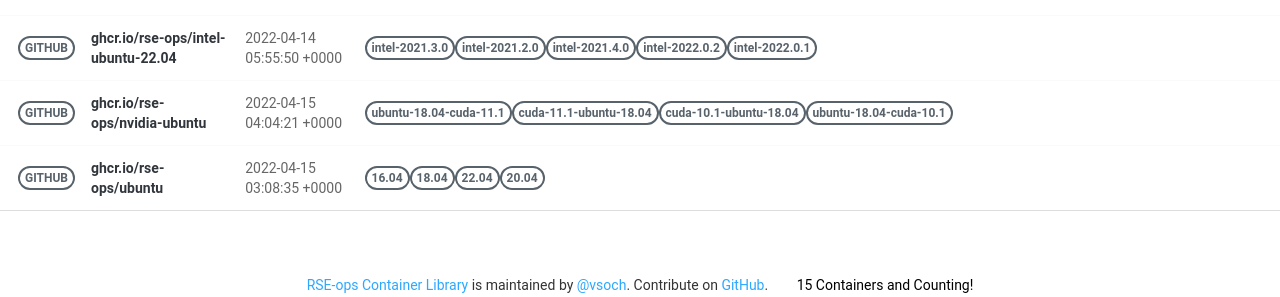
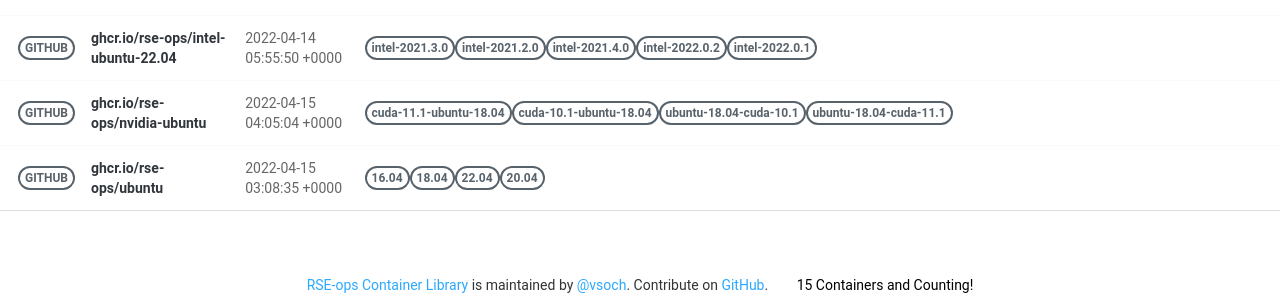
Before and after one commit to rse-ops/docker-images, a Jekyll site: the page built from pages/index.md, in a window 1280 px wide. Shown: the part 966-1263 px from the top of the page. Built offline with Jekyll 4.4.1, drawn with Linux system fonts in a browser that asks for light colours; nearby versions of some CDN libraries; part of the change alters nothing that is shown.

Commit message:
Automated push to update library 2022-04-15

```diff
--- a/_library/ghcr.io-rse-ops-nvidia-ubuntu.md
+++ b/_library/ghcr.io-rse-ops-nvidia-ubuntu.md
@@ -1,14 +1,11 @@
 ---
 layout: container
 name: ghcr.io/rse-ops/nvidia-ubuntu
-updated_at: 2022-04-15 04:04:21.323991
+updated_at: 2022-04-15 04:05:04.029750
 
 
 container_url: https://github.com/orgs/rse-ops/packages/container/package/nvidia-ubuntu
 versions:
- - tag: ubuntu-18.04-cuda-11.1
-   dockerfile: https://github.com/rse-ops/docker-images/blob/main/nvidia-ubuntu/Dockerfile
-   manifest: https://crane.ggcr.dev/manifest/ghcr.io/rse-ops/nvidia-ubuntu:ubuntu-18.04-cuda-11.1
  - tag: cuda-11.1-ubuntu-18.04
    dockerfile: https://github.com/rse-ops/docker-images/blob/main/nvidia-ubuntu/Dockerfile
    manifest: https://crane.ggcr.dev/manifest/ghcr.io/rse-ops/nvidia-ubuntu:cuda-11.1-ubuntu-18.04
@@ -18,5 +15,8 @@ versions:
  - tag: ubuntu-18.04-cuda-10.1
    dockerfile: https://github.com/rse-ops/docker-images/blob/main/nvidia-ubuntu/Dockerfile
    manifest: https://crane.ggcr.dev/manifest/ghcr.io/rse-ops/nvidia-ubuntu:ubuntu-18.04-cuda-10.1
+ - tag: ubuntu-18.04-cuda-11.1
+   dockerfile: https://github.com/rse-ops/docker-images/blob/main/nvidia-ubuntu/Dockerfile
+   manifest: https://crane.ggcr.dev/manifest/ghcr.io/rse-ops/nvidia-ubuntu:ubuntu-18.04-cuda-11.1
 
 ---
```
